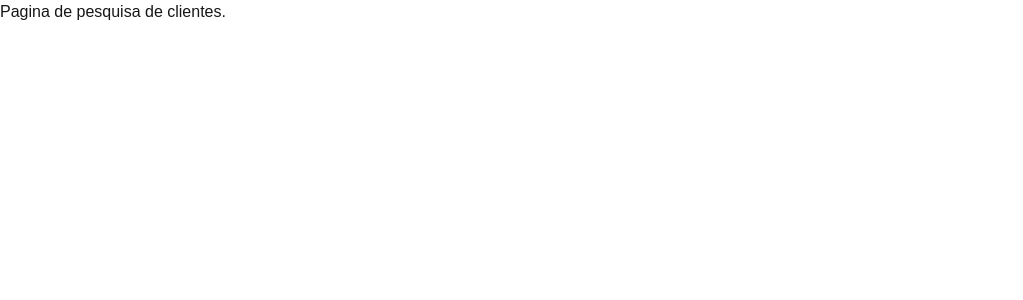
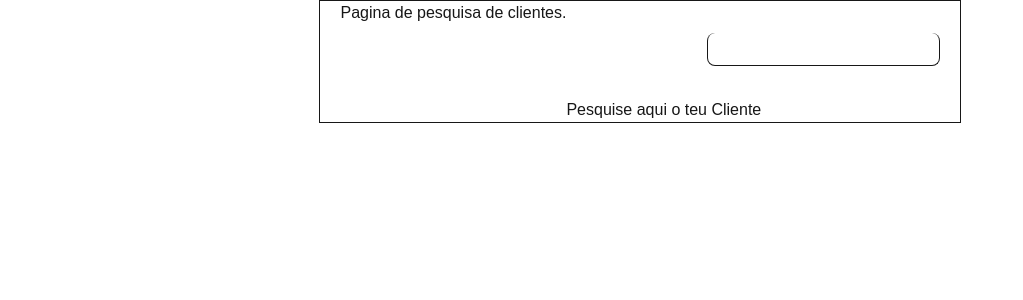
Before and after one commit to EdsonGaspar/journey-reactjs, a Next.js app: page /clientes in a window 1280 px wide. Shown: the top 300 px of the page, without its empty margins (0-1023 px from the left). Built offline with nearby package versions, Linux system fonts and the light colour scheme.

Commit message:
update: Terminado o estudo dos hook

```diff
--- a/app/clientes/page.tsx
+++ b/app/clientes/page.tsx
@@ -1,7 +1,10 @@
+import { ClientCard } from "@/components/client-components/client-card";
+
 export default function ClientesPage() {
   return (
-    <div>
+    <div className="max-w-7xl px-5 mx-auto border flex">
       <h2>Pagina de pesquisa de clientes.</h2>
+      <ClientCard />
     </div>
   );
 }
--- a/app/page.tsx
+++ b/app/page.tsx
@@ -39,6 +39,9 @@ export default function Home() {
       <Link href={"./devs"} className="border p-2 ml-2.5">
         GitHub Users
       </Link>
+      <Link href={"./clientes"} className="border p-2 ml-2.5">
+        Clientes
+      </Link>
     </div>
   );
 }
--- /dev/null
+++ b/components/client-components/client-card.tsx
@@ -0,0 +1,52 @@
+"use client";
+import useClients from "@/hooks/useClients";
+import Image from "next/image";
+import { useState } from "react";
+
+export function ClientCard() {
+  const [userName, setUserName] = useState("");
+  const { client, error, loading } = useClients(userName);
+  return (
+    <div>
+      <form className="flex gap-2.5 justify-center items-center my-8">
+        <label className="text-lg font-light text-white/80">
+          Nome do cliente
+        </label>
+        <input
+          type="text"
+          onChange={(evt) => setUserName(evt.target.value)}
+          className="flex-1 border border-t-0 rounded-lg px-3 py-1 outline-0"
+        />
+      </form>
+      <main>
+        <div>{loading && <p>Carregando...</p>}</div>
+        <div>{error && <p>{error}</p>}</div>
+        {client ? (
+          <div>
+            <h3>{client.name}</h3>
+            <p>{client.bio}</p>
+            <Image
+              src={client.avatar_url}
+              alt={client.name}
+              width={200}
+              height={200}
+            />
+            <div>
+              <p>
+                Seguindo <span>{client.following}</span>
+              </p>
+              <p>
+                Seguidores <span>{client.followers}</span>
+              </p>
+            </div>
+            <p>
+              Repositorios publicos <span>{client.public_repos}</span>
+            </p>
+          </div>
+        ) : (
+          <p>Pesquise aqui o teu Cliente</p>
+        )}
+      </main>
+    </div>
+  );
+}
```
